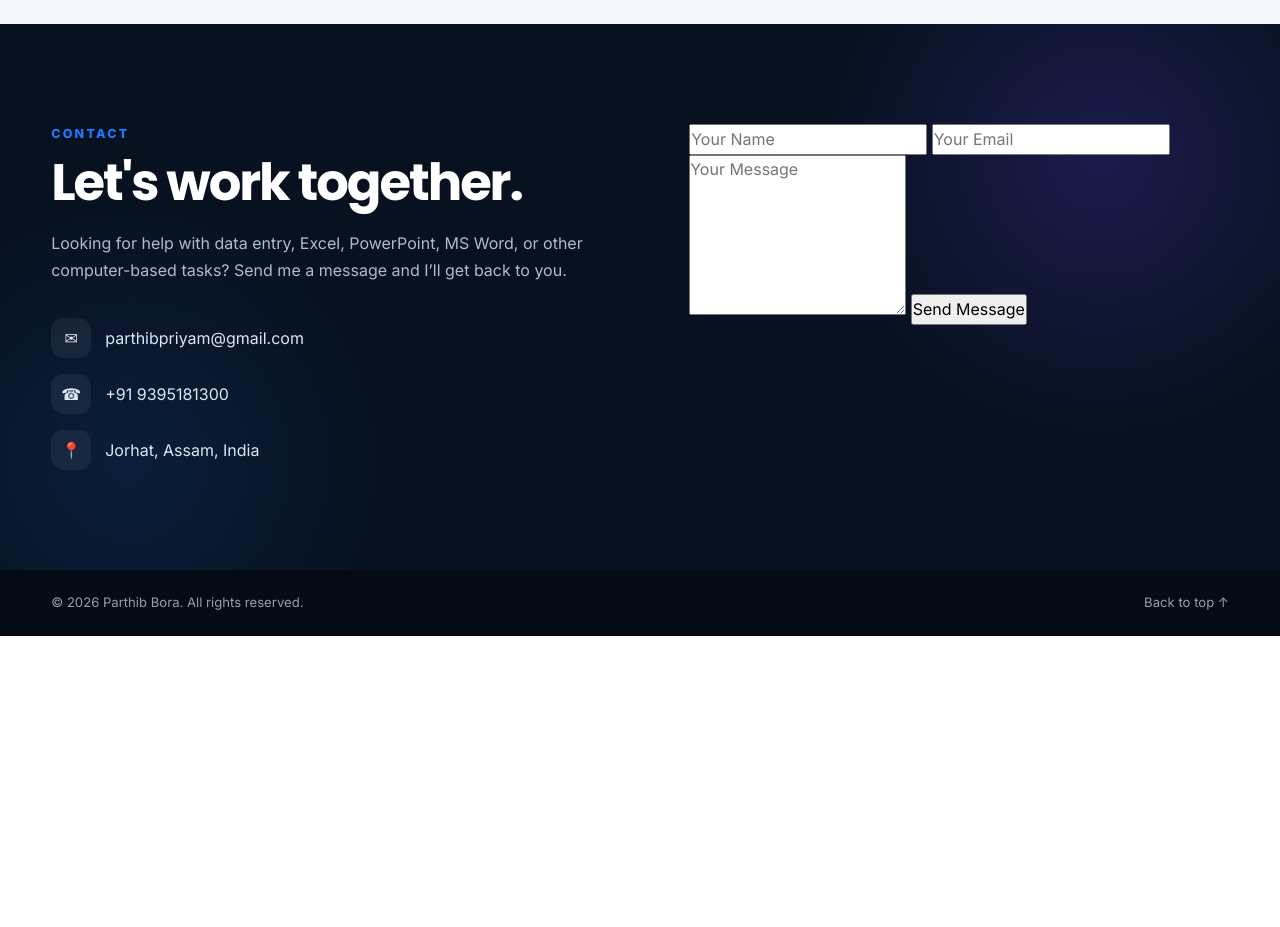
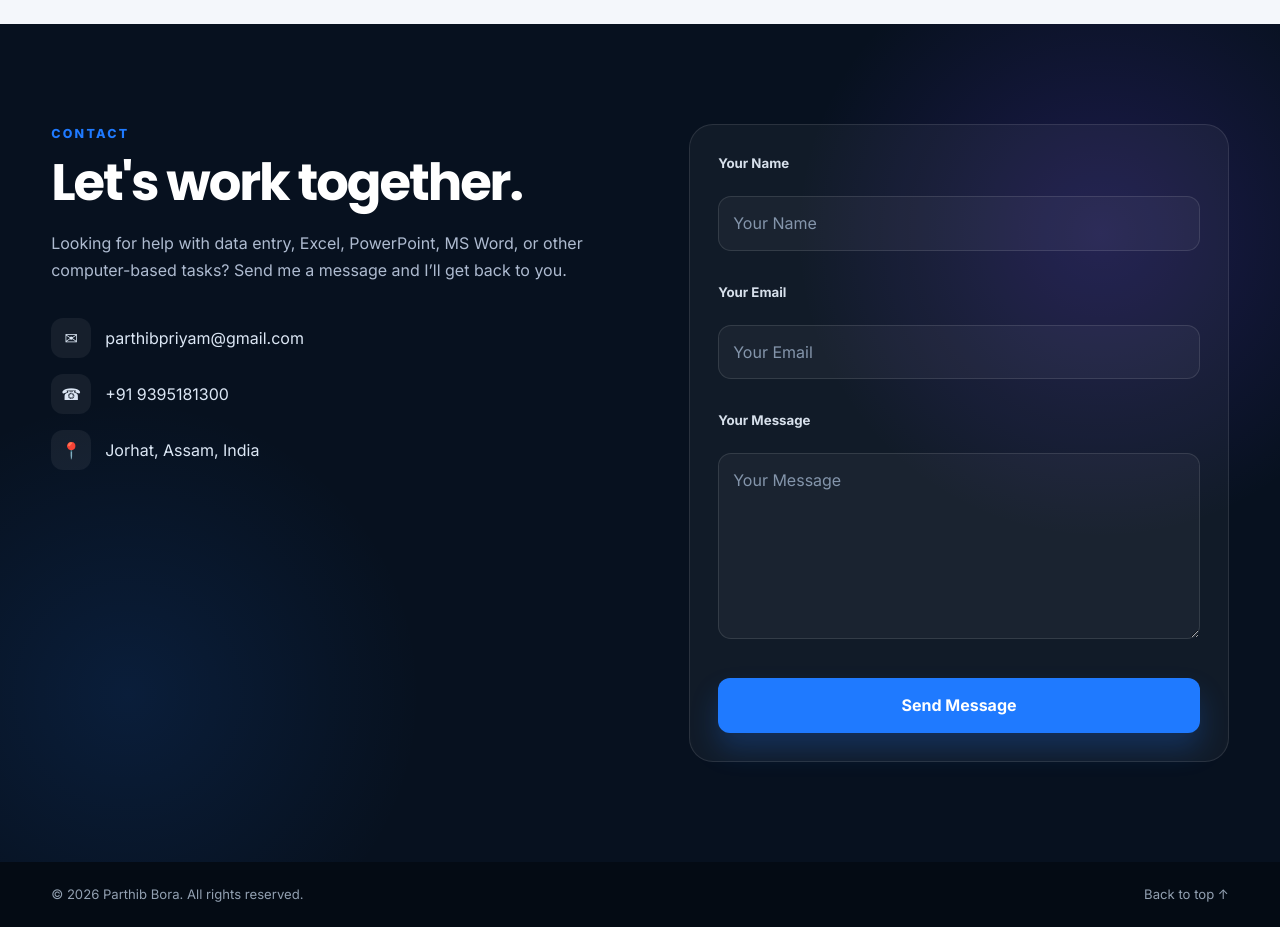
Before and after one commit to parthibpriyam-design/parthib-portfolio, a plain HTML site: page index.html in a window 1280 px wide. Shown: the part 3960-4887 px from the top of the page. Before the commit the page ends 4596 px from the top, so only its background shows below. Drawn offline with Linux system fonts and the light colour scheme.

Commit message:
Update index.html

```diff
--- a/index.html
+++ b/index.html
@@ -339,23 +339,25 @@
             </div>
           </div>
         </div>
-<form action="https://formsubmit.co/parthibpriyam@gmail.com" method="POST">
+<form class="contact-form"
+      action="https://formsubmit.co/parthibpriyam@gmail.com"
+      method="POST">
 
+  <label>Your Name</label>
   <input type="text" name="name" placeholder="Your Name" required>
 
+  <label>Your Email</label>
   <input type="email" name="email" placeholder="Your Email" required>
 
+  <label>Your Message</label>
   <textarea name="message" rows="6" placeholder="Your Message" required></textarea>
 
   <input type="hidden" name="_captcha" value="false">
-  <input type="hidden" name="_template" value="table">
   <input type="hidden" name="_subject" value="New Portfolio Message">
 
-  <button type="submit">Send Message</button>
-
-       </form>
-
-      </div>
+  <button class="btn btn-primary" type="submit">Send Message</button>
+     </form>
+     </div>
     </section>
   </main>
 
```
